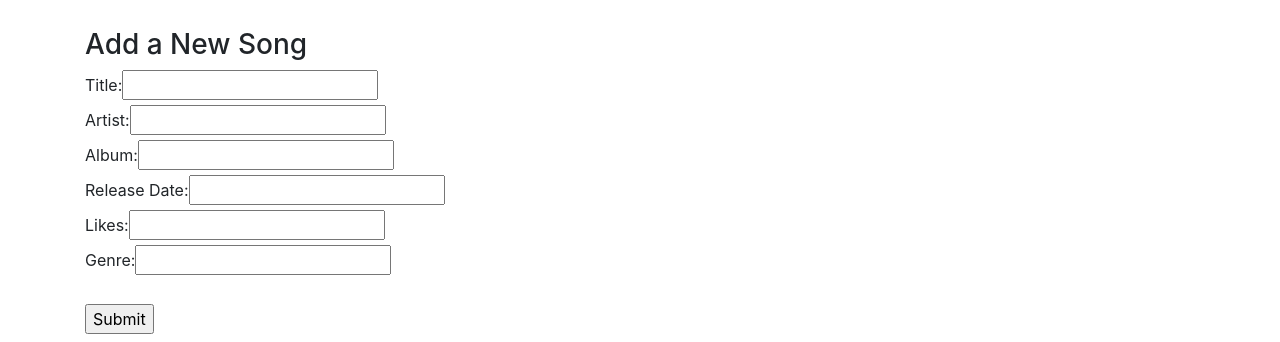
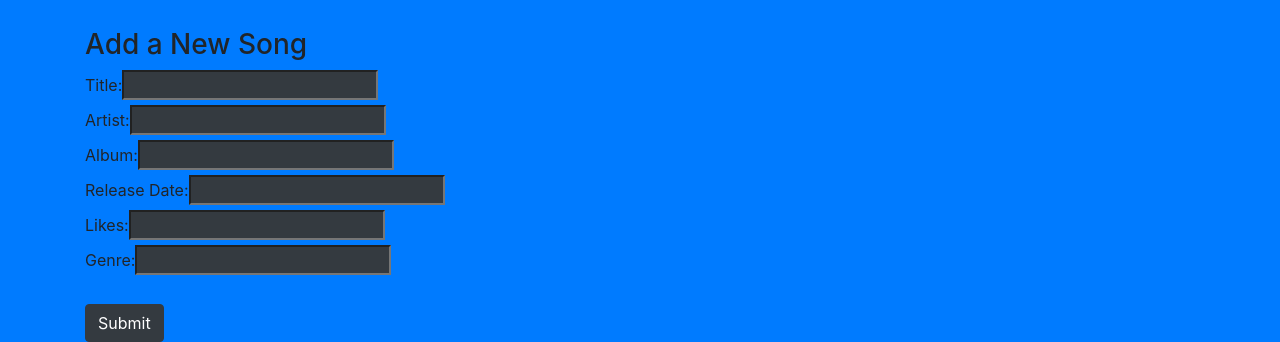
Before and after one commit to dcbaker1992/ReactMusicLibraryProject, a React (Create React App) app in the folder music_library/: page / in a window 1280 px wide. Shown: the part 469-811 px from the top of the page. Built offline with nearby package versions, Linux system fonts and the light colour scheme; no server answers.

Commit message:
started styling

```diff
--- a/music_library/src/app.jsx
+++ b/music_library/src/app.jsx
@@ -105,7 +105,7 @@ class App extends Component {
 
     render(){
         return(
-            <div>
+            <div className="bg-primary">
                 <SearchBar songs={this.state.songs} filterUpdate={this.filterUpdate}/>
                 <br />
                 <br />
--- a/music_library/src/components/Delete/delete.jsx
+++ b/music_library/src/components/Delete/delete.jsx
@@ -5,8 +5,8 @@ function Delete (props) {
 
         return (
             <div>
-            <button onClick={() => props.deleteSongs(props.songid)}>Delete</button>
-        </div>
+                <button className="btn btn-danger" onClick={() => props.deleteSongs(props.songid)}>Delete</button>
+            </div>
         );
     }
 
--- a/music_library/src/components/SongCreator/songCreator.jsx
+++ b/music_library/src/components/SongCreator/songCreator.jsx
@@ -53,32 +53,32 @@ class SongCreator extends Component {
                 <h3>Add a New Song</h3>
                     <div>
                         <label>Title:  </label>
-                        <input type='text' name='title' onChange={this.handleChange} value={this.state.title}/>
+                        <input className="bg-dark" type='text' name='title' onChange={this.handleChange} value={this.state.title}/>
                     </div>
                     <div>
                         <label>Artist:  </label>
-                        <input type='text' name='artist' onChange={this.handleChange} value={this.state.artist}/>
+                        <input className="bg-dark" type='text' name='artist' onChange={this.handleChange} value={this.state.artist}/>
                     </div>
                     <div>
                         <label>Album:  </label>
-                        <input type='text' name='album' onChange={this.handleChange} value={this.state.album}/>
+                        <input className="bg-dark" type='text' name='album' onChange={this.handleChange} value={this.state.album}/>
                     </div>
                     <div>
                         <label>Release Date:  </label>
-                        <input type='text' name='release_date' onChange={this.handleChange} value={this.state.release_date}/>
+                        <input className="bg-dark" type='text' name='release_date' onChange={this.handleChange} value={this.state.release_date}/>
                     </div>
                     <div>
                         <label>Likes:  </label>
-                        <input type='number' name='likes' onChange={this.handleChange} value={this.state.likes}/>
+                        <input className="bg-dark" type='number' name='likes' onChange={this.handleChange} value={this.state.likes}/>
                     </div>
                     <div>
                         <label>Genre:  </label>
-                        <input type='text' name='genre' onChange={this.handleChange} value={this.state.genre}/>
+                        <input className="bg-dark" type='text' name='genre' onChange={this.handleChange} value={this.state.genre}/>
                         <br/>
                     </div>
                     <div>
                         <br/>
-                        <input type='submit' value='Submit'/>
+                        <input className='btn btn-dark' type='submit' value='Submit'/>
                     </div>
                 </form>
             </div>
```
